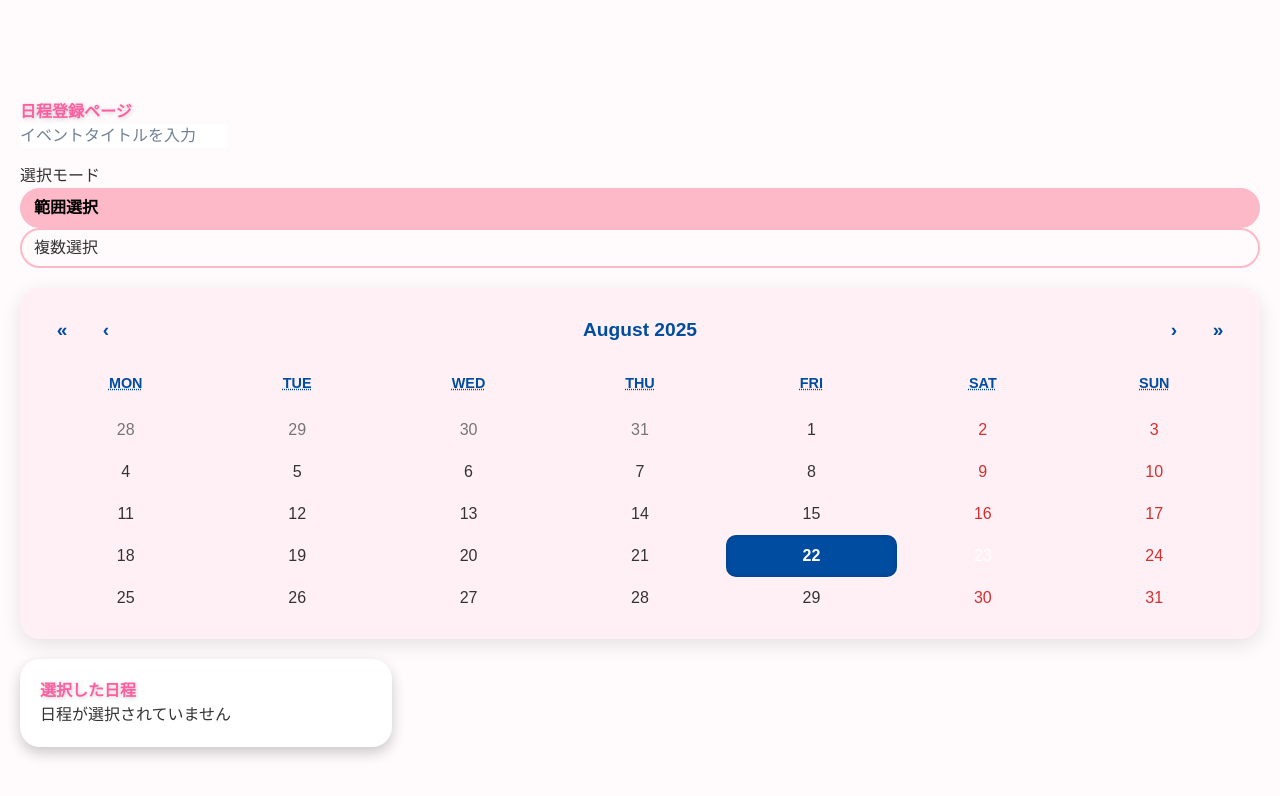
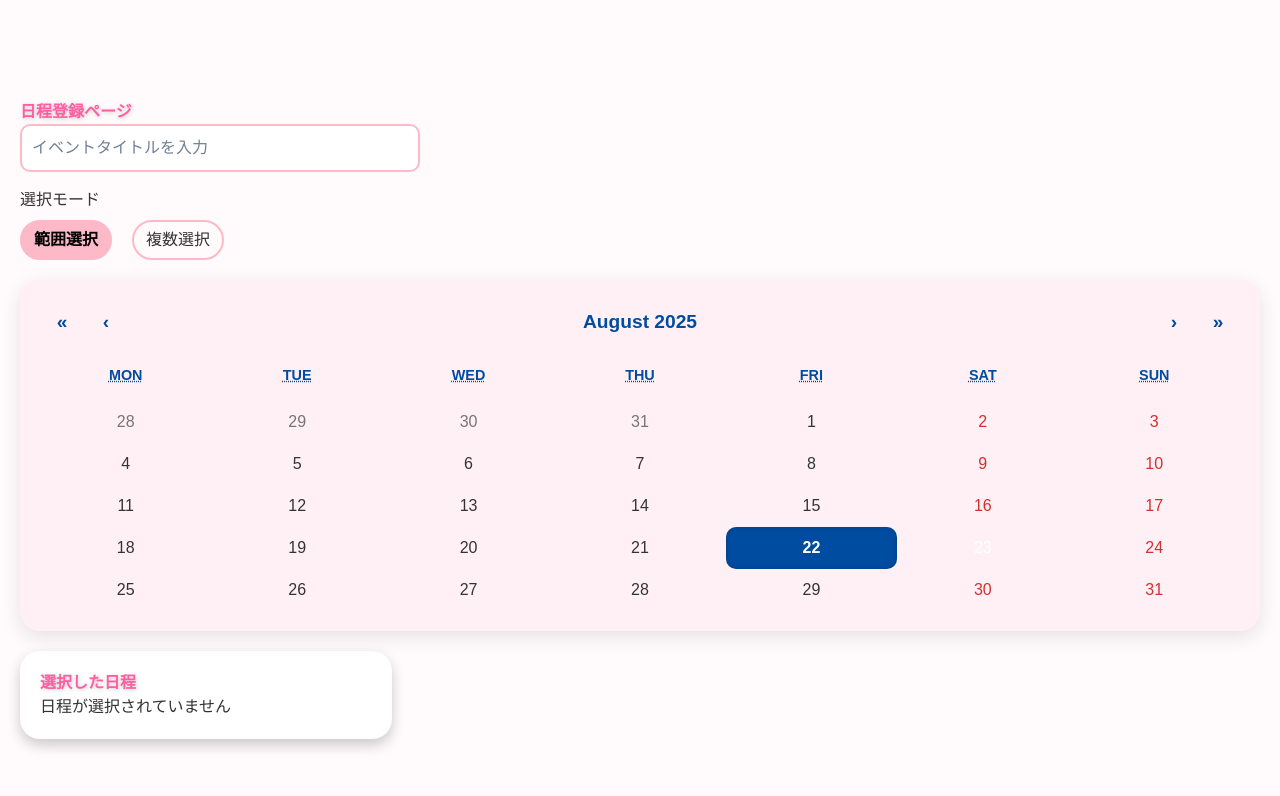
Before and after one commit to kuzyoumike0/milkpop-calendarapp, a React app in the folder frontend/: page /register in a window 1280 px wide. Shown: the top 796 px of the page. Built offline with nearby package versions, Linux system fonts and the light colour scheme; a web font is replaced by a local one.

Commit message:
Update index.css

```diff
--- a/frontend/src/index.css
+++ b/frontend/src/index.css
@@ -369,3 +369,41 @@ h1, h2, .page-title, .welcome-text {
 .custom-calendar .react-calendar__month-view__days__day--weekend {
   color: #d32f2f;
 }
+/* 今日の強調 */
+.today-highlight {
+  background: #004CA0 !important;
+  color: white !important;
+  font-weight: bold;
+  border-radius: 50%;
+}
+
+/* 祝日 */
+.holiday-highlight {
+  color: red !important;
+  font-weight: bold;
+}
+
+/* 選択日 */
+.selected-date {
+  background: #FDB9C8 !important;
+  color: black !important;
+  font-weight: bold;
+  border-radius: 10px;
+}
+
+/* タイトル入力 */
+.title-input {
+  width: 100%;
+  max-width: 400px;
+  padding: 10px;
+  border: 2px solid #FDB9C8;
+  border-radius: 10px;
+  font-size: 1rem;
+}
+
+/* ラジオボタングループ横並び */
+.radio-group.horizontal {
+  display: flex;
+  gap: 20px;
+  margin-top: 8px;
+}
```
